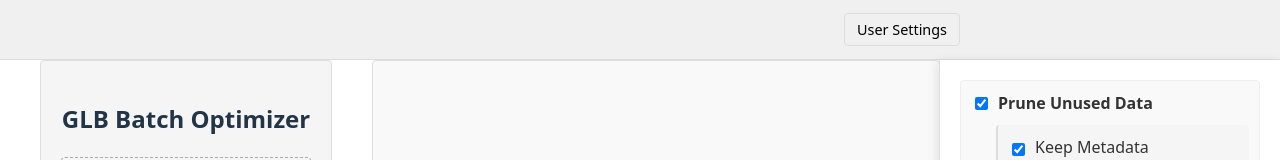
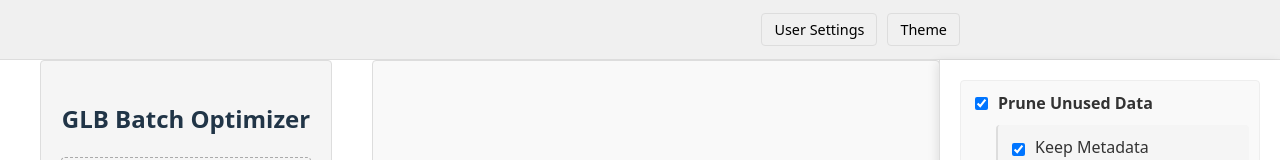
Before and after one commit to eldinor/glb-batch-opt, a React (Vite) app: page / in a window 1280 px wide. Shown: the top 160 px of the page. Built offline with nearby package versions, Linux system fonts and the light colour scheme.

Commit message:
very lazy theme toggle button

```diff
--- a/src/App.tsx
+++ b/src/App.tsx
@@ -1,6 +1,7 @@
 import { useState, useEffect } from "react";
 import "./App.css";
 import FileUploader from "./FileUploader";
+import { lazyToggleTheme } from "./utilities.ts";
 
 export interface OptimizationSettings {
   enableDedup: boolean;
@@ -294,6 +295,10 @@ function App() {
           <div className="user-settings">
             <button className="settings-toggle-btn" onClick={() => setShowUserSettings((prev) => !prev)}>
               User Settings
+            </button>
+
+            <button className="settings-toggle-btn" style={{marginLeft: 10 }} onClick={lazyToggleTheme}>
+              Theme
             </button>
 
             {showUserSettings && (
--- /dev/null
+++ b/src/utilities.ts
@@ -0,0 +1,4 @@
+export function lazyToggleTheme() {
+  const htmlElement = document.documentElement;
+  htmlElement.style.filter = htmlElement.style.filter !== "invert(1)" ? "invert(1)" : "invert(0)";
+}
```
